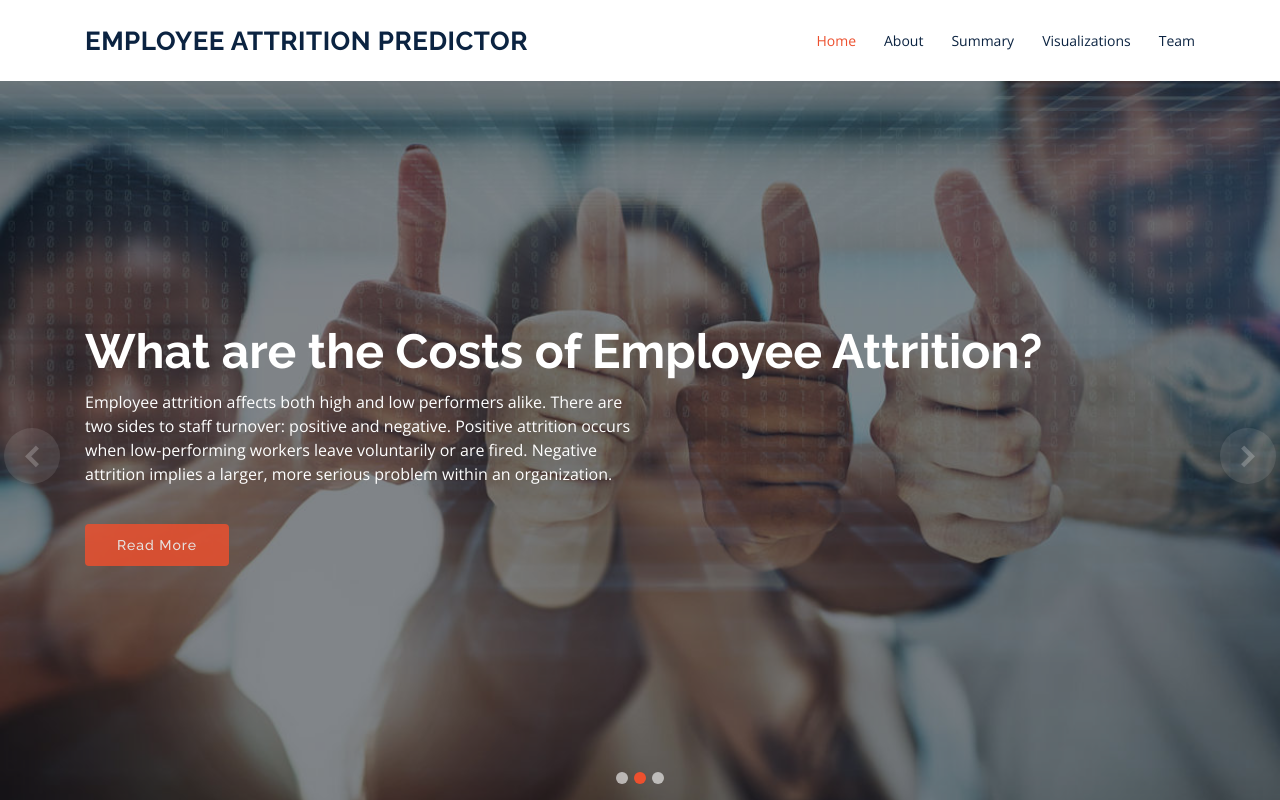
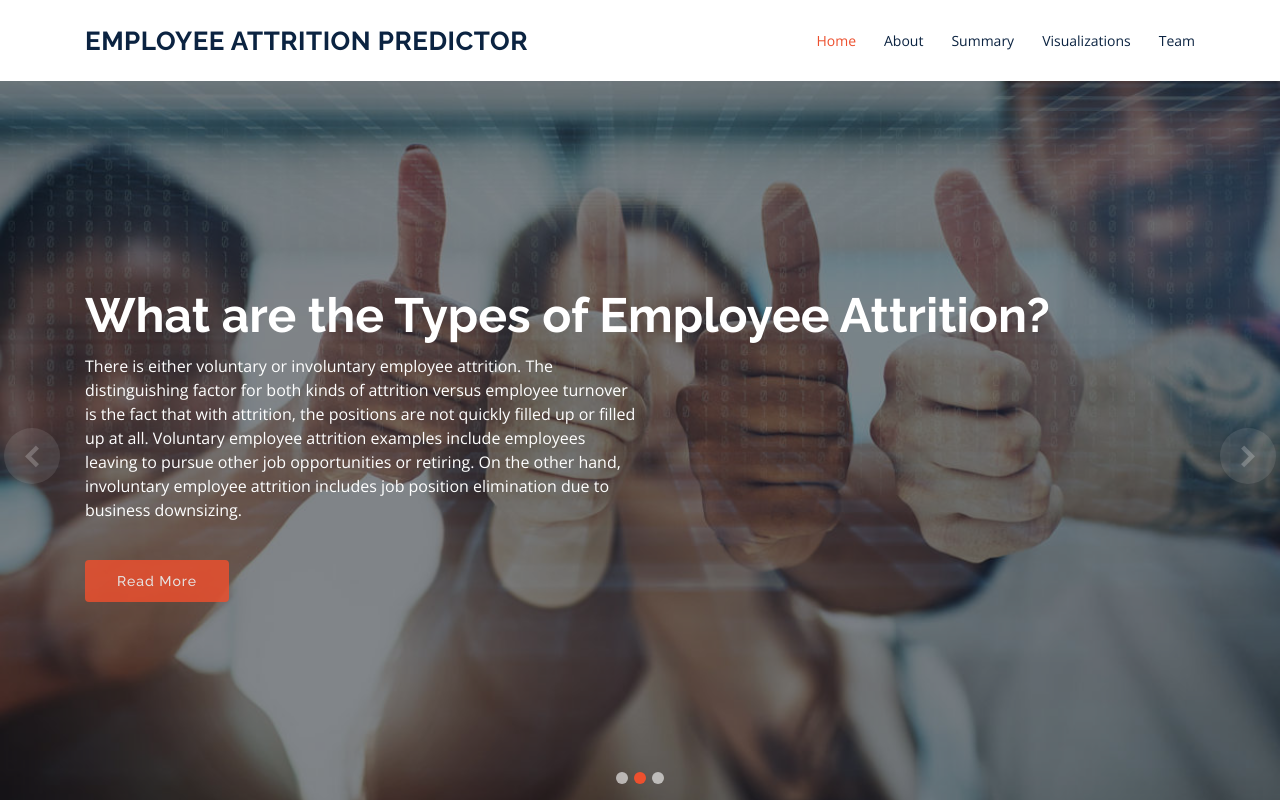
Before and after one commit to Emily-Keymon/Employee-Attrition-Analysis, a plain HTML site: page index.html in a window 1280 px wide. Shown: the top 800 px of the page. Drawn offline with nearby package versions, Linux system fonts and the light colour scheme.

Commit message:
Update index.html

```diff
--- a/index.html
+++ b/index.html
@@ -71,7 +71,7 @@
         <div class="carousel-item active" style="background-image: url(assets/img/slide/pic3.jpg)">
           <div class="carousel-container">
             <div class="container">
-              <h2 class="animate__animated animate__fadeInDown">Can Attrition In The Workplace Be Predicted? <span></span></h2>
+              <h2 class="animate__animated animate__fadeInDown">Can Attrition in the Workplace be Predicted? <span></span></h2>
               <p class="animate__animated animate__fadeInUp">According to the Corporate Finance Institute, employee attrition is used to
                 describe the reduction of employees and can take place for a multitude of reasons. The reasons may include employees retiring,
                 finding other job opportunities, or leaving due to unhappiness within the company. However, it is important to note
@@ -87,10 +87,13 @@
         <div class="carousel-item" style="background-image: url(assets/img/slide/pic2.jpg)">
           <div class="carousel-container">
             <div class="container">
-              <h2 class="animate__animated animate__fadeInDown">What are the Costs of Employee Attrition?</h2>
-              <p class="animate__animated animate__fadeInUp">Employee attrition affects both high and low performers alike.
-                There are two sides to staff turnover: positive and negative. Positive attrition occurs when low-performing
-                workers leave voluntarily or are fired. Negative attrition implies a larger, more serious problem within an organization. </p>
+              <h2 class="animate__animated animate__fadeInDown">What are the Types of Employee Attrition?</h2>
+              <p class="animate__animated animate__fadeInUp">There is either voluntary or involuntary employee attrition.
+                The distinguishing factor for both kinds of attrition versus employee turnover is the fact that with attrition,
+                the positions are not quickly filled up or filled up at all.
+
+                Voluntary employee attrition examples include employees leaving to pursue other job opportunities or retiring. On the other hand,
+                involuntary employee attrition includes job position elimination due to business downsizing.</p>
               <a href="#about" class="btn-get-started animate__animated animate__fadeInUp scrollto">Read More</a>
             </div>
           </div>
```
